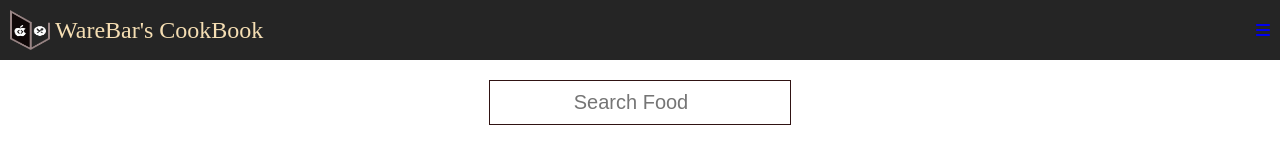
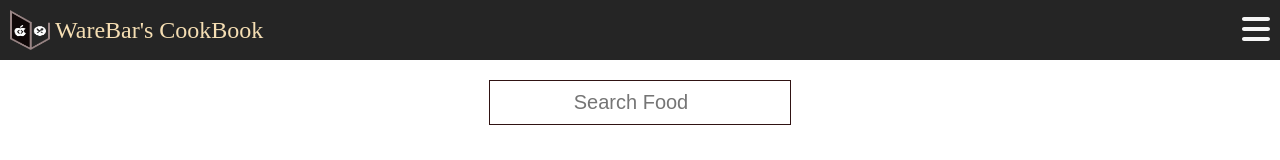
Before and after one commit to WareBar/FoodApp-React, a React (Create React App) app: page / in a window 1280 px wide. Shown: the top 160 px of the page. Built offline with nearby package versions, Linux system fonts and the light colour scheme; no server answers; a web font is replaced by a local one.

Commit message:
updated menu  css

```diff
--- a/src/styles/Navigation.module.css
+++ b/src/styles/Navigation.module.css
@@ -23,3 +23,13 @@
     font-weight: 400;
     font-style: normal;
 }
+
+.menuBtn{
+    height: 2em;
+    color: whitesmoke;
+    transition: .3s;
+}
+
+.menuBtn:hover{
+    transform: rotateZ(90deg);
+}
```
